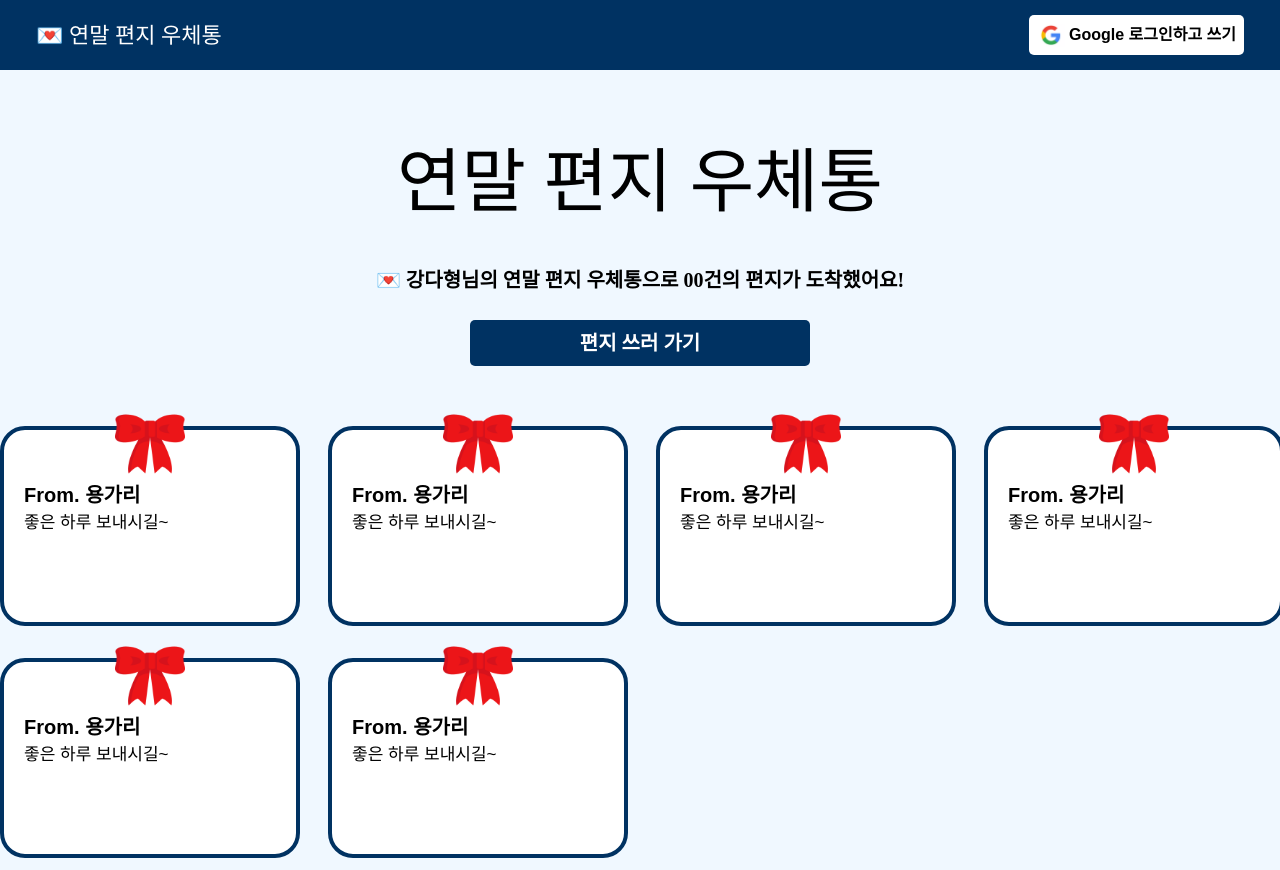
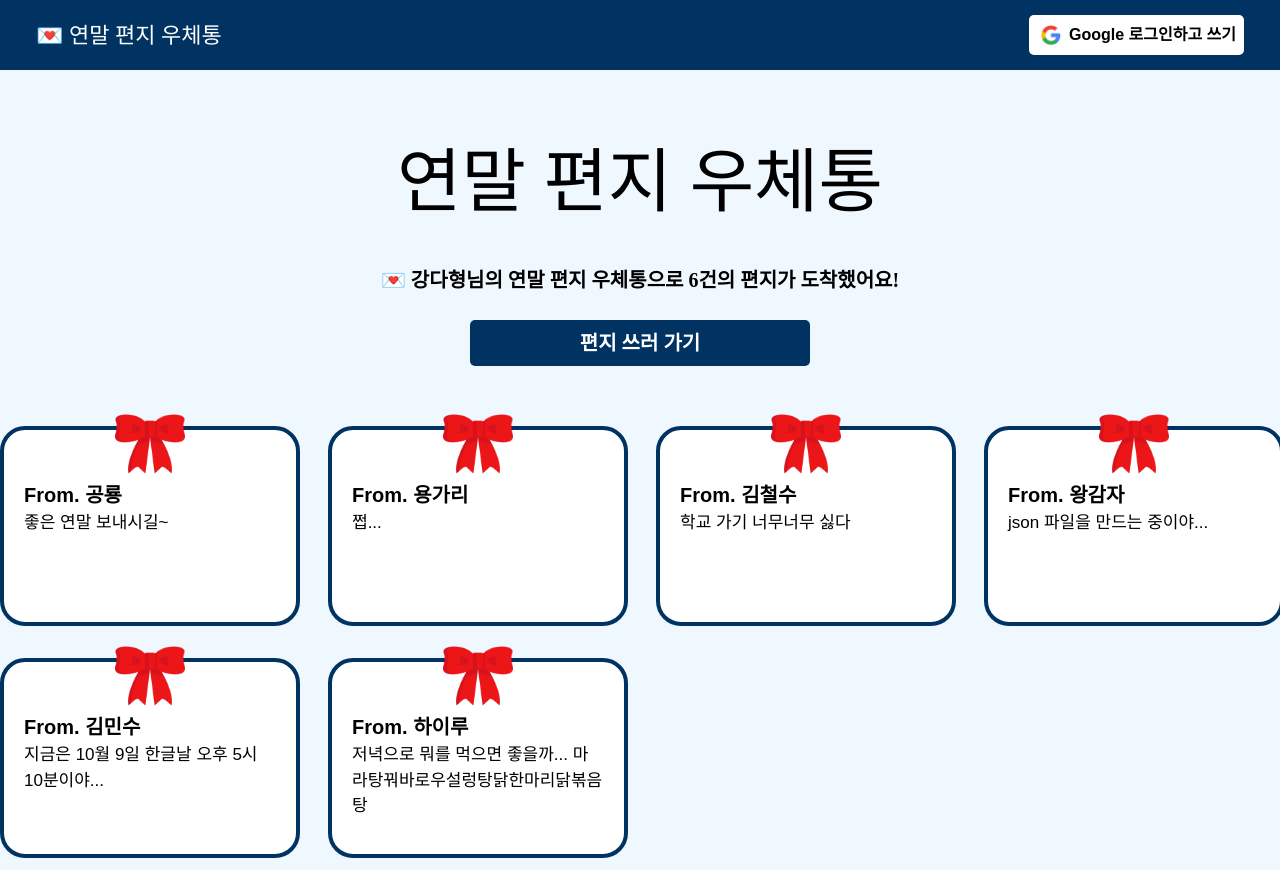
Before and after one commit to yongaricode/FrontEnd, a Next.js app: page / in a window 1280 px wide. Built offline with nearby package versions, Linux system fonts and the light colour scheme; a web font is replaced by a local one.

Commit message:
[Feat] json 객체 데이터 생성 및 가져오기

```diff
--- /dev/null
+++ b/public/data/Message.json
@@ -0,0 +1,28 @@
+{
+  "Message": [
+    {
+      "user": "공룡",
+      "content": "좋은 연말 보내시길~"
+    },
+    {
+      "user": "용가리",
+      "content": "쩝..."
+    },
+    {
+      "user": "김철수",
+      "content": "학교 가기 너무너무 싫다"
+    },
+    {
+      "user": "왕감자",
+      "content": "json 파일을 만드는 중이야..."
+    },
+    {
+      "user": "김민수",
+      "content": "지금은 10월 9일 한글날 오후 5시 10분이야..."
+    },
+    {
+      "user": "하이루",
+      "content": "저녁으로 뭐를 먹으면 좋을까... 마라탕꿔바로우설렁탕닭한마리닭볶음탕"
+    }
+  ]
+}
--- a/src/components/MessageBox.jsx
+++ b/src/components/MessageBox.jsx
@@ -2,9 +2,7 @@
 import Image from "next/image";
 import ribbon from "../../public/images/ribbon.png";
 
-const MessageBox = () => {
-  const userName = "용가리";
-
+const MessageBox = ({ user, content }) => {
   return (
     <div className="relative w-[300px] h-[200px] border-4 border-strong bg-white rounded-[25px]">
       <Image
@@ -13,8 +11,8 @@ const MessageBox = () => {
         alt="jingle-bell"
       />
       <div className="p-5 pt-[50px]  ">
-        <h3 className="font-semibold text-[20px]">From. {userName}</h3>
-        <p className="text-[17px]">좋은 하루 보내시길~</p>
+        <h3 className="font-semibold text-[20px]">From. {user}</h3>
+        <p className="text-[17px]">{content}</p>
       </div>
     </div>
   );
--- a/src/pages/index.js
+++ b/src/pages/index.js
@@ -2,29 +2,50 @@
 // import Image from "next/image"
 
 import MessageBox from "@/components/MessageBox";
+import { useEffect, useState } from "react";
+import Image from "next/image";
 
 // 아래의 import문으로 MessageBox 컴포넌트를 사용할 수 있습니다.
 //import MessageBox from "@/components/MessageBox";
 
 export default function Home() {
+  const [messages, setMessages] = useState([]);
+
+  async function getMessageData() {
+    try {
+      const response = await fetch("/data/Message.json");
+      const data = await response.json();
+      setMessages(data.Message);
+      console.log(messages[0]);
+    } catch (error) {
+      console.error("메세지를 가져오지 못했습니다.");
+    }
+  }
+
+  useEffect(() => {
+    getMessageData();
+  }, []);
+
   return (
     <main className="flex flex-col w-screen h-screen bg-back items-center">
       <h1 className="text-[70px] font-['TTLaundryGothicB'] text-black pt-[60px]">
         연말 편지 우체통
       </h1>
       <h3 className="mt-[30px] font-bold text-[20px] font-['TTLaundryGothicB']">
-        💌 강다형님의 연말 편지 우체통으로 00건의 편지가 도착했어요!
+        💌 강다형님의 연말 편지 우체통으로 {messages.length}건의 편지가
+        도착했어요!
       </h3>
       <button className="px-[110px] py-[8px] mt-[25px] text-[20px] bg-strong rounded-[5px] font-semibold text-white font-['TTLaundryGothicB']">
         편지 쓰러 가기
       </button>
       <div className="grid grid-cols-4 gap-8 mt-[60px]">
-        <MessageBox />
-        <MessageBox />
-        <MessageBox />
-        <MessageBox />
-        <MessageBox />
-        <MessageBox />
+        {messages.map((message, index) => (
+          <MessageBox
+            key={index}
+            user={message.user}
+            content={message.content}
+          />
+        ))}
       </div>
     </main>
   );
```
